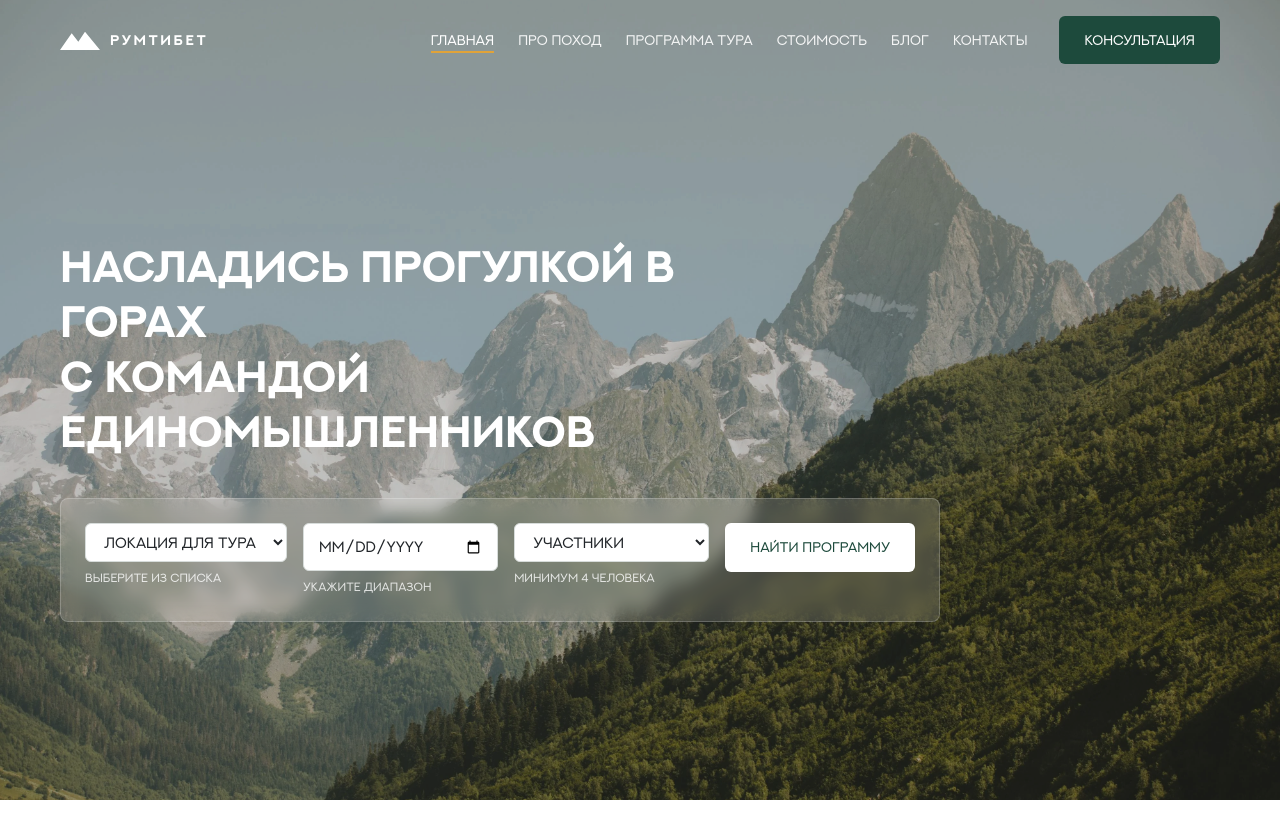
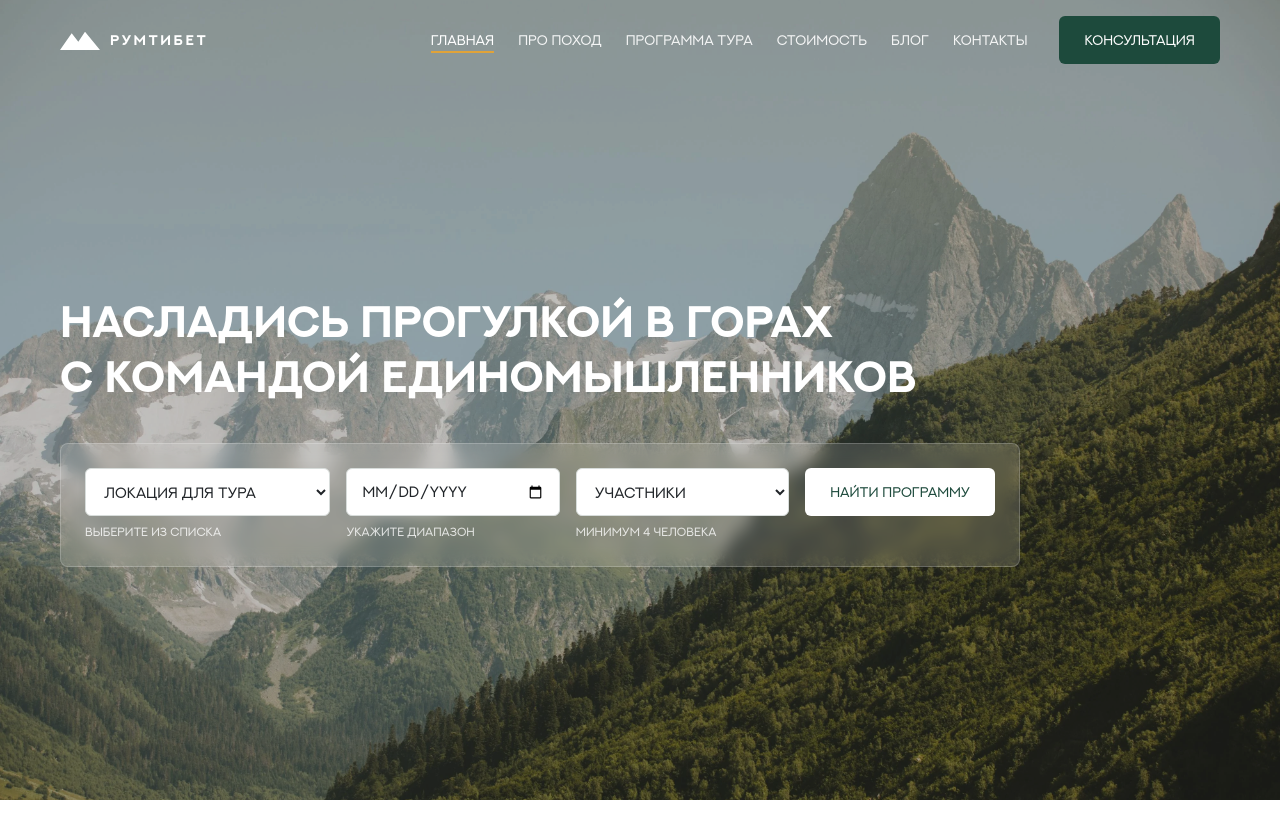
Before and after one commit to a1exuus/rumtibet, a Django app: page / in a window 1280 px wide. Shown: the top 821 px of the page. Run offline with Django 5.2, Linux system fonts and the light colour scheme; data that the repository does not hold is empty; parts of the project's set-up code (start-up, migrations or seed data) failed here and were passed over.

Commit message:
landing is done

```diff
--- a/core/admin.py
+++ b/core/admin.py
@@ -26,8 +26,9 @@ class TourImageInline(SortableTabularInline):
 
 @admin.register(Tour)
 class TourAdmin(SortableAdminBase, admin.ModelAdmin):
-    list_display = ['title', 'subtitle', 'rating']
+    list_display = ['title', 'subtitle', 'rating', 'is_popular',]
     inlines = [TourImageInline]
+    list_editable = ['is_popular']
 
     def has_delete_permission(self, request, obj=None):
         return False
@@ -35,7 +36,7 @@ class TourAdmin(SortableAdminBase, admin.ModelAdmin):
 
 @admin.register(TourImage)
 class TourImageAdmin(admin.ModelAdmin):
-    list_display = ['tour', 'preview']
+    list_display = ['tour', 'preview',]
     raw_id_fields = ['tour']
     readonly_fields = ['preview']
 
--- a/core/static/css/main.css
+++ b/core/static/css/main.css
@@ -25,6 +25,7 @@
   --radius: 16px;
   --radius-sm: 8px;
   --shadow: 0 4px 16px rgba(0, 0, 0, .08);
+  --control-h: 48px;
 }
 
 /* ===== База ===== */
@@ -74,6 +75,12 @@ button { font: inherit; }
   padding: 10px 14px; border: 1px solid var(--clr-border); border-radius: 6px;
   font: inherit; background: #fff; color: var(--clr-text);
 }
+.btn {
+  display: inline-flex; align-items: center; justify-content: center;
+  padding: 12px 24px; border: 1px solid transparent; border-radius: 6px;
+  font-size: 14px; font-weight: 500; cursor: pointer;
+  transition: background .2s, color .2s, box-shadow .2s, transform .1s;
+}
 .field input:focus, .field select:focus, .field textarea:focus {
   outline: none; border-color: var(--clr-primary); box-shadow: 0 0 0 3px rgba(29, 74, 60, .15);
 }
@@ -116,17 +123,31 @@ button { font: inherit; }
 .hero__inner { position: relative; z-index: 1; width: 100%; padding: 140px 20px 80px; }
 .hero__title {
   font-size: 44px; line-height: 1.25; text-transform: uppercase;
-  font-weight: 700; max-width: 720px; margin-bottom: 40px;
+  font-weight: 700; max-width: 980px; margin-bottom: 40px;
 }
+
 .hero__form {
-  display: flex; gap: 16px; align-items: flex-start; flex-wrap: wrap;
-  max-width: 880px; padding: 24px; border-radius: var(--radius-sm);
+  display: grid;
+  grid-template-columns: 1.15fr 1fr 1fr auto;
+  gap: 16px;
+  align-items: start;               /* всё прижато к верхней линии, ничего не растягивается */
+  max-width: 960px; padding: 24px; border-radius: var(--radius-sm);
   background: rgba(255, 255, 255, .14);
   backdrop-filter: blur(8px); -webkit-backdrop-filter: blur(8px);
   border: 1px solid rgba(255, 255, 255, .2);
 }
-.hero__field { flex: 1 1 180px; }
-.hero__form .btn { margin-top: 0; align-self: flex-start; }
+.hero__field { min-width: 0; }
+
+/* Контролы формы строго одной высоты */
+.hero__form select,
+.hero__form input[type="date"] {
+  height: 48px;
+  padding: 0 14px;
+}
+.hero__form .btn {
+  height: 48px;
+  padding: 0 24px;
+}
 .hero__toggle { display: none; }
 
 /* ===== About ===== */
@@ -284,6 +305,8 @@ button { font: inherit; }
   .about__inner, .offer__inner { gap: 32px; }
   .popular__grid { grid-template-columns: repeat(2, 1fr); }
   .footer__grid { grid-template-columns: 1fr 1fr; }
+  .hero__form { grid-template-columns: 1fr 1fr; }
+    .hero__form .btn { grid-column: 1 / -1; justify-self: start; }
 }
 
 /* ===== Адаптив: Tablet ===== */
@@ -324,7 +347,7 @@ button { font: inherit; }
   }
 
   /* Hero: форма сворачивается (ТЗ, п. 6) */
-  .hero__form { display: none; flex-direction: column; }
-  .hero__form.is-open { display: flex; }
+  .hero__form { display: none; grid-template-columns: 1fr; }
+  .hero__form.is-open { display: grid; }
   .hero__toggle { display: inline-flex; }
 }
```
Also changed, not shown: config/settings.py (+8 -0 lines).
